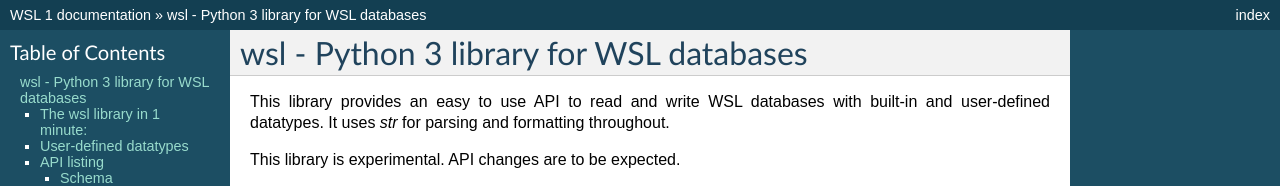
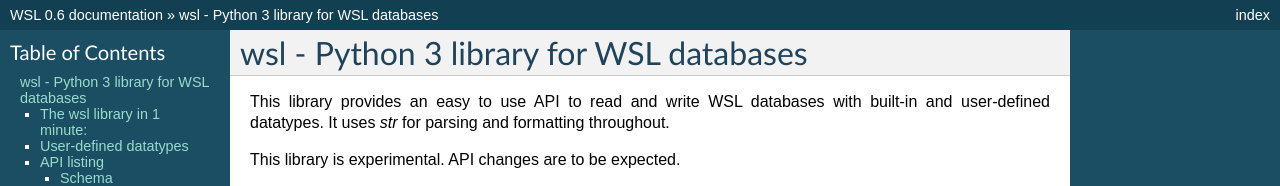
Before and after one commit to jstimpfle/python-wsl, a Sphinx documentation site: the page built from doc/index.rst, in a window 1280 px wide and 900 px high. Shown: the top 186 px of the window. Built offline with Sphinx 7.4.7, drawn with Linux system fonts in a browser that asks for light colours; some of the changed text lies outside the part shown.

Commit message:
change version 0.4 => 0.6 (0.5 has been lost)

```diff
--- a/doc/conf.py
+++ b/doc/conf.py
@@ -55,9 +55,9 @@ copyright = '2016, Jens Stimpfle'
 # built documents.
 #
 # The short X.Y version.
-version = '1'
+version = '0.6'
 # The full version, including alpha/beta/rc tags.
-release = '1'
+release = '0.6'
 
 # The language for content autogenerated by Sphinx. Refer to documentation
 # for a list of supported languages.
```
Also changed, not shown: setup.py (+3 -70 lines).
